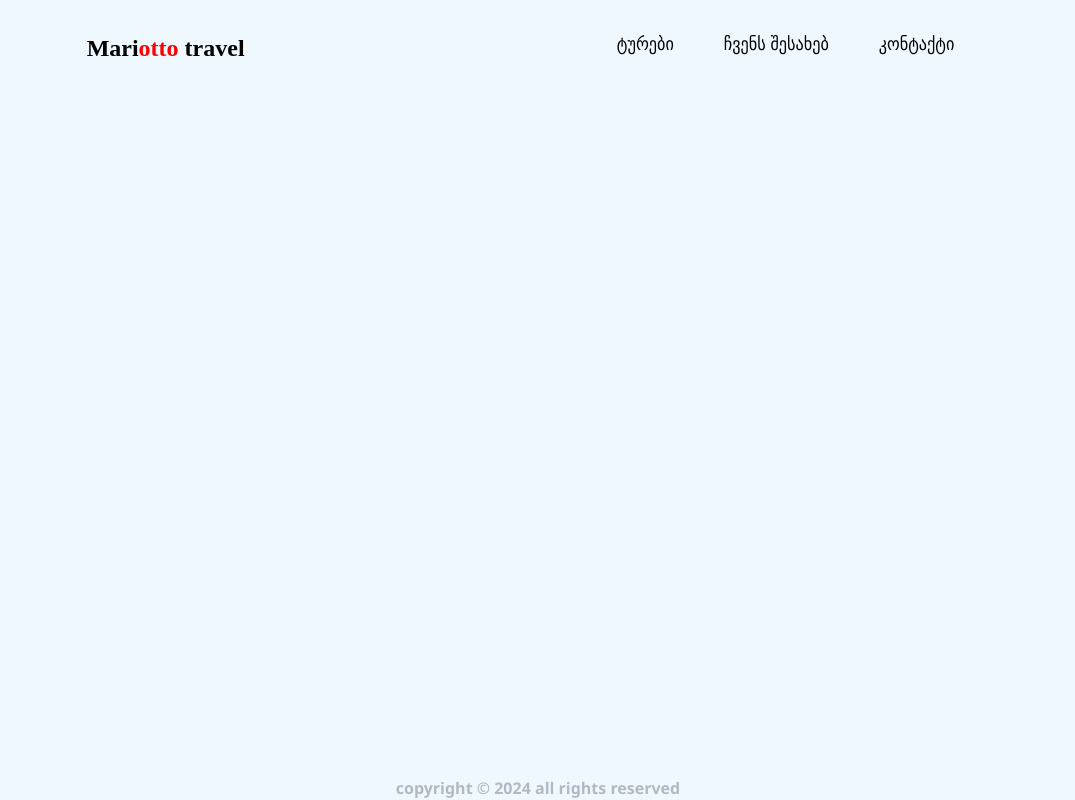
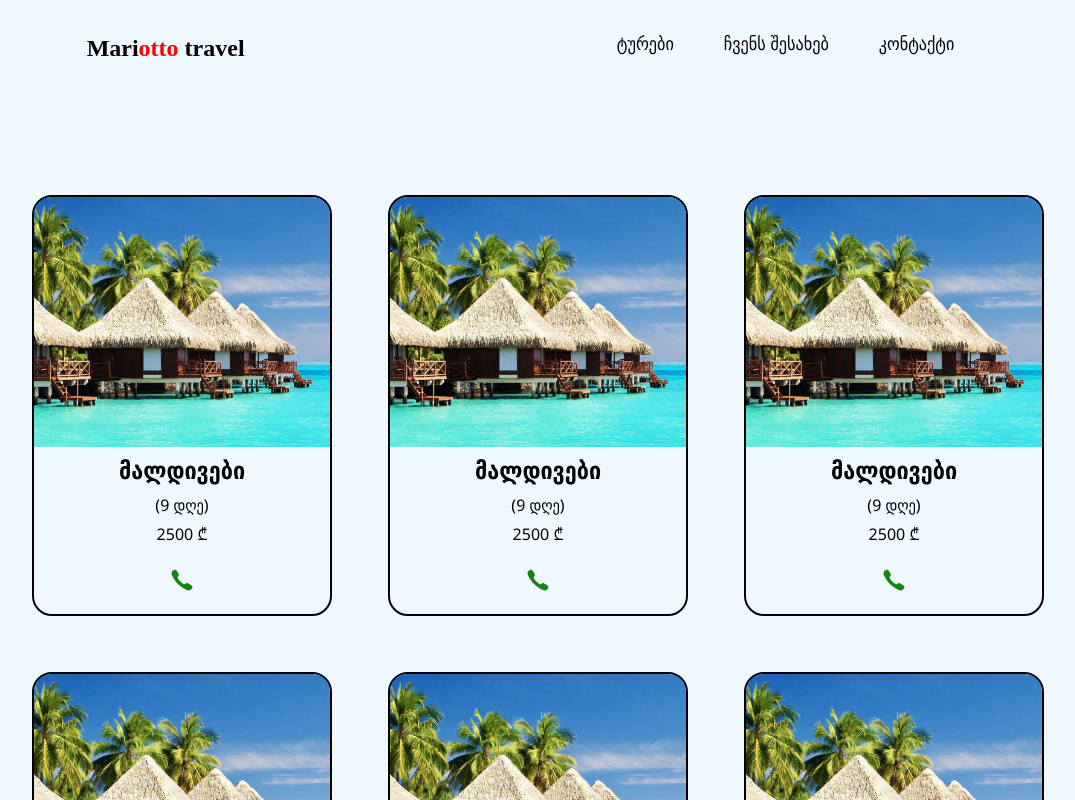
Before and after one commit to OtoAdAstra/mariotto-travel, a React (Vite) app: page /filtered-results in a window 1280 px wide. Shown: the top 800 px of the page, without its empty margins (102-1177 px from the left). Built offline with nearby package versions, Linux system fonts and the light colour scheme; a web font is replaced by a local one.

Commit message:
implemented filter

```diff
--- a/src/App.jsx
+++ b/src/App.jsx
@@ -4,6 +4,7 @@ import Home from "./components/Home";
 import Aboutus from "./components/Aboutus";
 import Contact from "./components/Contact";
 import Tours from "./components/Tours";
+import FilteredResults from "./components/FilteredResults";
 import { BrowserRouter as Router, Routes, Route } from "react-router-dom";
 
 function App() {
@@ -20,6 +21,7 @@ function App() {
           <Route exact path="/about-us" element={<Aboutus />} />
           <Route exact path="/contact" element={<Contact />} />
           <Route exact path="/tours" element={<Tours />} />
+          <Route path="/filtered-results" element={<FilteredResults />} />
         </Routes>
       </div>
 
--- /dev/null
+++ b/src/components/FilteredResults.jsx
@@ -0,0 +1,61 @@
+import { useLocation } from "react-router-dom";
+import data from "../tours.json";
+import Cards from "./Cards";
+import "../index.css";
+
+// Dynamically import images using import.meta.glob
+const images = import.meta.glob("../assets/*", { eager: true });
+
+export default function FilteredResults() {
+  const location = useLocation();
+  const queryParams = new URLSearchParams(location.search);
+
+  // Get query params
+  const minPrice = queryParams.get("minPrice");
+  const maxPrice = queryParams.get("maxPrice");
+  const city = queryParams.get("city");
+
+  // Filter the data
+  const filteredData = data.filter((item) => {
+    const price = parseInt(item.price, 10);
+
+    // Match price range and selected city
+    const matchesPrice =
+      (!minPrice || price >= parseInt(minPrice, 10)) &&
+      (!maxPrice || price <= parseInt(maxPrice, 10));
+
+    const matchesCity = city
+      ? item.value.toLowerCase() === city.toLowerCase()
+      : true;
+
+    return matchesPrice && matchesCity;
+  });
+
+  // Map filtered data to include resolved image paths
+  const updatedFilteredData = filteredData.map((item) => ({
+    ...item,
+    img:
+      images[`../assets/${item.img}`]?.default ||
+      images[`../assets/${item.img}`],
+  }));
+
+  return (
+    <div className="flex w-full mt-[100px] justify-center">
+      <div className="flex justify-center flex-wrap gap-14 max-w-[1600px]">
+        {updatedFilteredData.length > 0 ? (
+          updatedFilteredData.map((item, index) => (
+            <Cards
+              key={index}
+              img={item.img}
+              place={item.place}
+              price={item.price}
+              days={item.days}
+            />
+          ))
+        ) : (
+          <p className="text-3xl font-extrabold">შედეგი არ მოიძებნა :(</p>
+        )}
+      </div>
+    </div>
+  );
+}
--- a/src/components/Search.jsx
+++ b/src/components/Search.jsx
@@ -2,11 +2,31 @@ import "./components-css/Search.css";
 import SelectInput from "./SelectInput";
 import { useState } from "react";
 import { IoSearchCircle } from "react-icons/io5";
+import { useNavigate } from "react-router-dom";
 import "./components-css/Loader.css";
 
 export default function Search() {
   const [minValue, setMinValue] = useState("");
   const [maxValue, setMaxValue] = useState("");
+  const [selectedCity, setSelectedCity] = useState(""); // Correct placement
+
+  const navigate = useNavigate();
+
+  const handleSearch = () => {
+    // Validate inputs
+    if (!minValue && !maxValue && !selectedCity) {
+      alert("აირჩიეთ ერთი პარამეტრი მაინც");
+      return;
+    }
+    // Navigate to the new page and pass filter parameters as query params
+    const queryParams = new URLSearchParams({
+      minPrice: minValue.replace(" ₾", ""),
+      maxPrice: maxValue.replace(" ₾", ""),
+      city: selectedCity,
+    }).toString();
+
+    navigate(`/filtered-results?${queryParams}`);
+  };
 
   const handleChange = (e, setFunction) => {
     // Remove any non-digit characters
@@ -18,9 +38,12 @@ export default function Search() {
     <>
       <div className="search-div">
         <div className="search-bar-div">
-          <img id="search-img" />
+          <img id="search-img" alt="" />
           <div className="search-bar-div-two">
-            <SelectInput />
+            <SelectInput
+              onChange={(option) => setSelectedCity(option ? option.value : "")}
+            />
+
             <div className="search-price-div">
               <input
                 type="text"
@@ -36,7 +59,7 @@ export default function Search() {
                 placeholder="მაქს. ₾"
                 className="numbers"></input>
             </div>
-            <IoSearchCircle className="search-button" />
+            <IoSearchCircle className="search-button" onClick={handleSearch} />
           </div>
         </div>
       </div>
--- a/src/components/SelectInput.jsx
+++ b/src/components/SelectInput.jsx
@@ -1,7 +1,7 @@
 import Select from "react-select";
 import React from "react";
 
-export default function SelectInput() {
+export default function SelectInput({ onChange }) {
   const options = [
     { value: "maldives", label: "მალდივები" },
     { value: "dubai", label: "დუბაი" },
@@ -59,6 +59,7 @@ export default function SelectInput() {
     <Select
       options={options}
       styles={customStyles}
+      onChange={onChange}
       placeholder="აირჩიე ქალაქი..."
     />
   );
--- a/src/tours.json
+++ b/src/tours.json
@@ -1,50 +1,44 @@
 [
   {
     "place": "მალდივები",
+    "value": "maldives",
     "price": 2500,
     "days": 9,
     "img": "maldives.jpg"
   },
   {
-    "place": "ბარსელონა",
-    "price": 2000,
-    "days": 7,
+    "place": "მალდივები",
+    "value": "maldives",
+    "price": 2500,
+    "days": 9,
     "img": "maldives.jpg"
   },
   {
-    "place": "დუბაი",
-    "price": 1500,
-    "days": 8,
+    "place": "მალდივები",
+    "value": "maldives",
+    "price": 2500,
+    "days": 9,
     "img": "maldives.jpg"
   },
   {
-    "place": "დუბაი",
-    "price": 1500,
-    "days": 8,
+    "place": "მალდივები",
+    "value": "maldives",
+    "price": 2500,
+    "days": 9,
     "img": "maldives.jpg"
   },
   {
-    "place": "დუბაი",
-    "price": 1500,
-    "days": 8,
+    "place": "მალდივები",
+    "value": "maldives",
+    "price": 2500,
+    "days": 9,
     "img": "maldives.jpg"
   },
   {
-    "place": "დუბაი",
-    "price": 1500,
-    "days": 8,
-    "img": "maldives.jpg"
-  },
-  {
-    "place": "დუბაი",
-    "price": 1500,
-    "days": 8,
-    "img": "maldives.jpg"
-  },
-  {
-    "place": "დუბაი",
-    "price": 1500,
-    "days": 8,
+    "place": "რომი",
+    "value": "rome",
+    "price": 2500,
+    "days": 9,
     "img": "maldives.jpg"
   }
 ]
```
